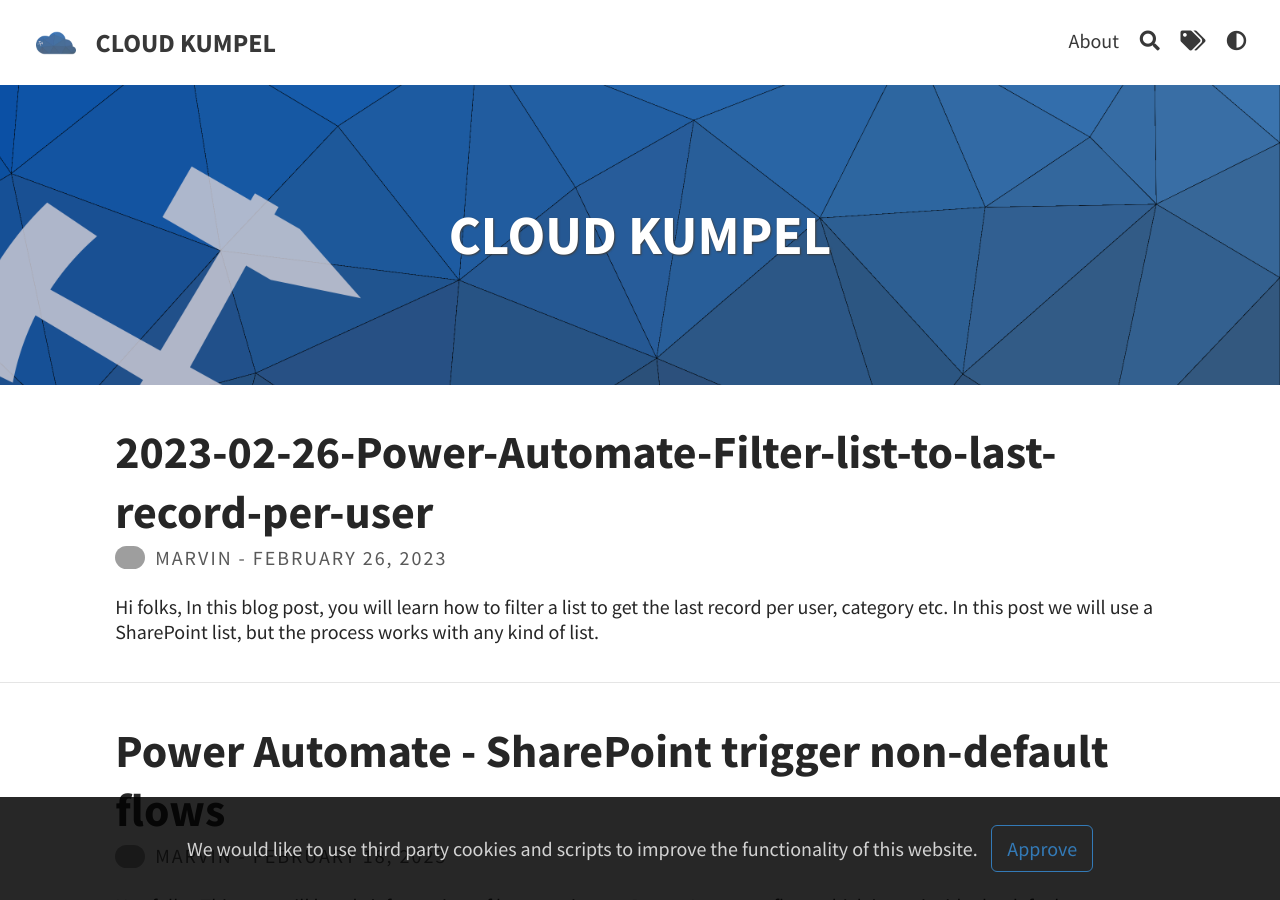
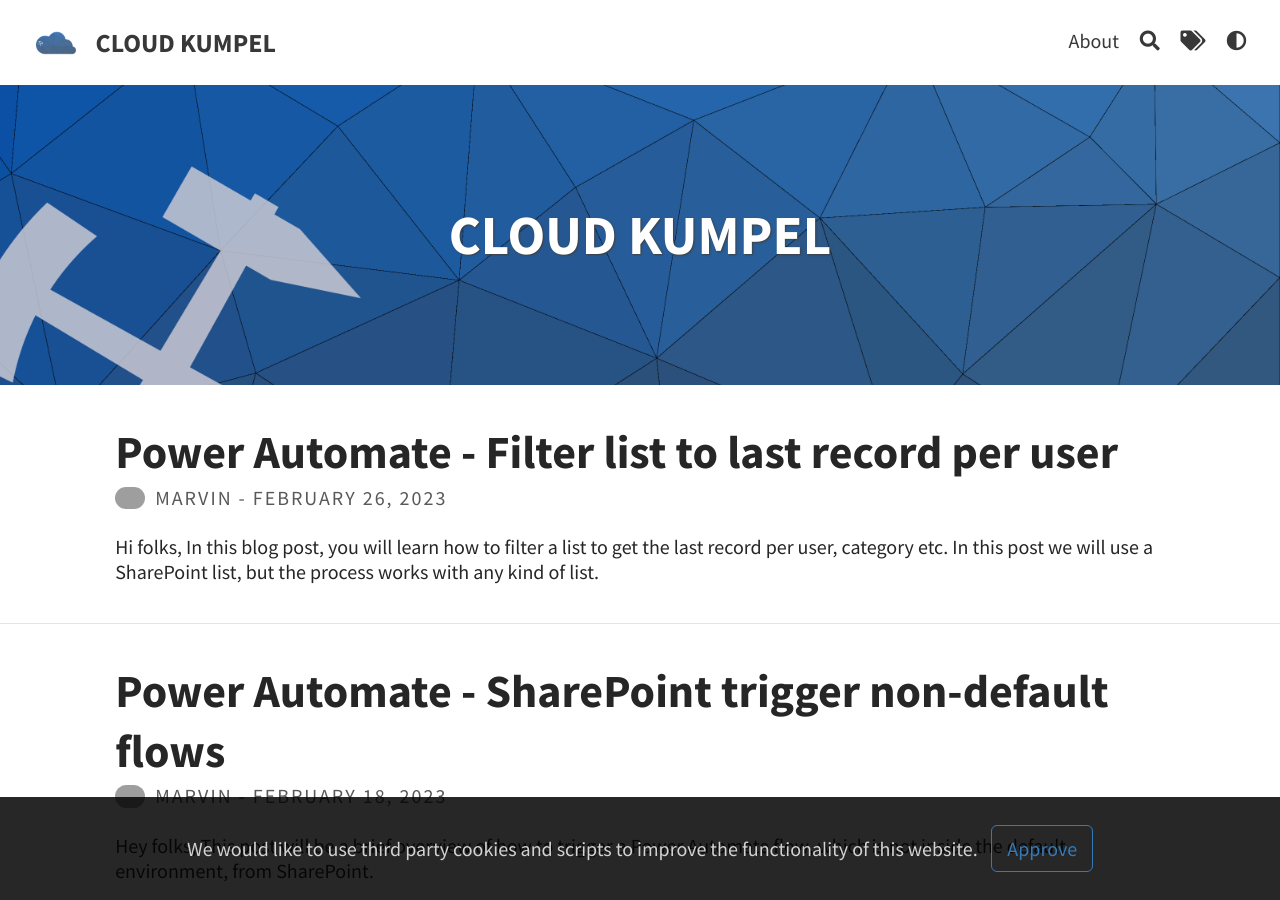
Before and after one commit to Cloud-Kumpel/CloudKumpel, a Jekyll site: the page built from index.html, in a window 1280 px wide and 900 px high. Built offline with Jekyll 4.4.1, drawn with Linux system fonts in a browser that asks for light colours; the list of posts is cut into pages by our own code; grey boxes are pictures that could not be loaded.

Commit message:
Update from Forestry.io marvin.bangert@outlook.de updated _posts/2023-02-26-power-automate-filter-list-to-last-record-per-user.md

```diff
--- a/_posts/2023-02-26-power-automate-filter-list-to-last-record-per-user.md
+++ b/_posts/2023-02-26-power-automate-filter-list-to-last-record-per-user.md
@@ -3,7 +3,7 @@
 feature-img: assets/img/posts/2023-02-02/header-image.png
 author: MarvinBangert
 excerpt_separator: "<!--more-->"
-title: 2023-02-26-Power-Automate-Filter-list-to-last-record-per-user
+title: Power Automate - Filter list to last record per user
 date: 2023-02-26T21:00:00+01:00
 tags:
 - Quick Tip
```
